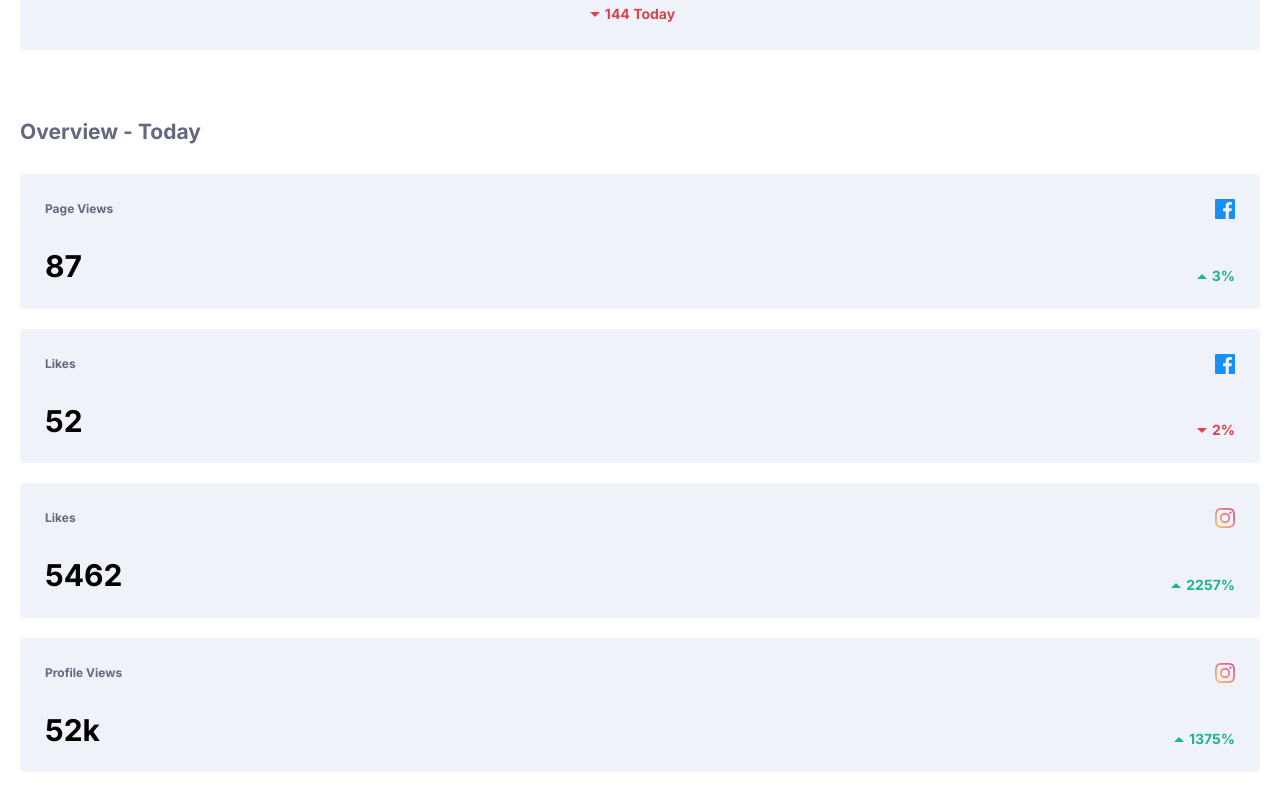
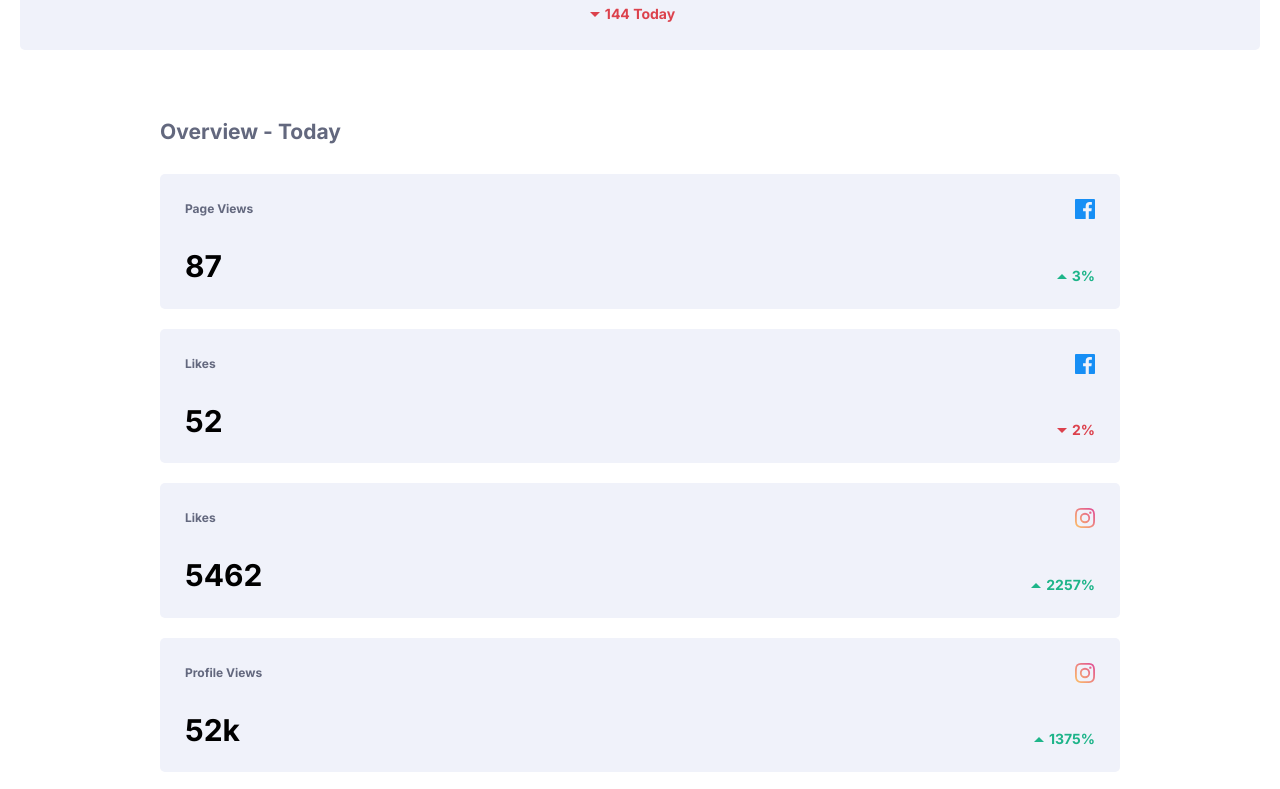
Before and after one commit to jaac97/Social-media-dashboard-with-theme-switcher, a website: page index.html in a window 1280 px wide. Shown: the part 1100-1889 px from the top of the page. Drawn offline with Linux system fonts and the light colour scheme.

Commit message:
adding space

```diff
--- a/source/sass/layout/_cardMain.scss
+++ b/source/sass/layout/_cardMain.scss
@@ -1,7 +1,9 @@
-.main__cards{
+.main__cards {
     position: relative;
-top: -10rem;
+    top: -10rem;
+    max-width: 100rem;
 }
+
 .main__day {
     margin-bottom: 1rem;
     padding-left: 2rem;
@@ -13,7 +15,6 @@ top: -10rem;
 
 .card--small {
     padding: 2.5rem;
-
     min-height: auto;
     display: grid;
     grid-template-columns: repeat(2, 1fr);
@@ -36,7 +37,8 @@ top: -10rem;
     align-self: self-end;
     margin-bottom: 0;
 }
-.card__variation--small{
+
+.card__variation--small {
     align-self: self-end;
     justify-self: self-end;
     margin: 0;
--- a/source/sass/layout/_cardTop.scss
+++ b/source/sass/layout/_cardTop.scss
@@ -14,6 +14,7 @@
         grid-template-columns: repeat(4, 25.5rem);
         padding: 0;
         justify-content: space-evenly;
+        max-width: 100rem;
     }
 }
 
```
Also changed, not shown: build/css/main.css, 1 other file.
